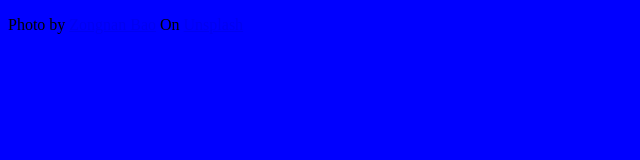
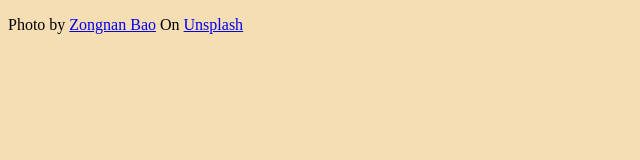
Before and after one commit to NotPedrovisk/SignUpFormProject, a plain HTML site: page index.html in a window 1280 px wide. Shown: the whole page, without its empty margins (0-640 px from the left). Drawn offline with Linux system fonts and the light colour scheme.

Commit message:
fixed boilerplate stuff

```diff
--- a/scripts.js
+++ b/scripts.js
@@ -1 +1 @@
-alert("sus")
+console.log("sus")
--- a/styles.css
+++ b/styles.css
@@ -1,3 +1,3 @@
 body{
-    background-color: blue;
+    background-color: wheat;
 }
```
Also changed, not shown: 1 other file.
